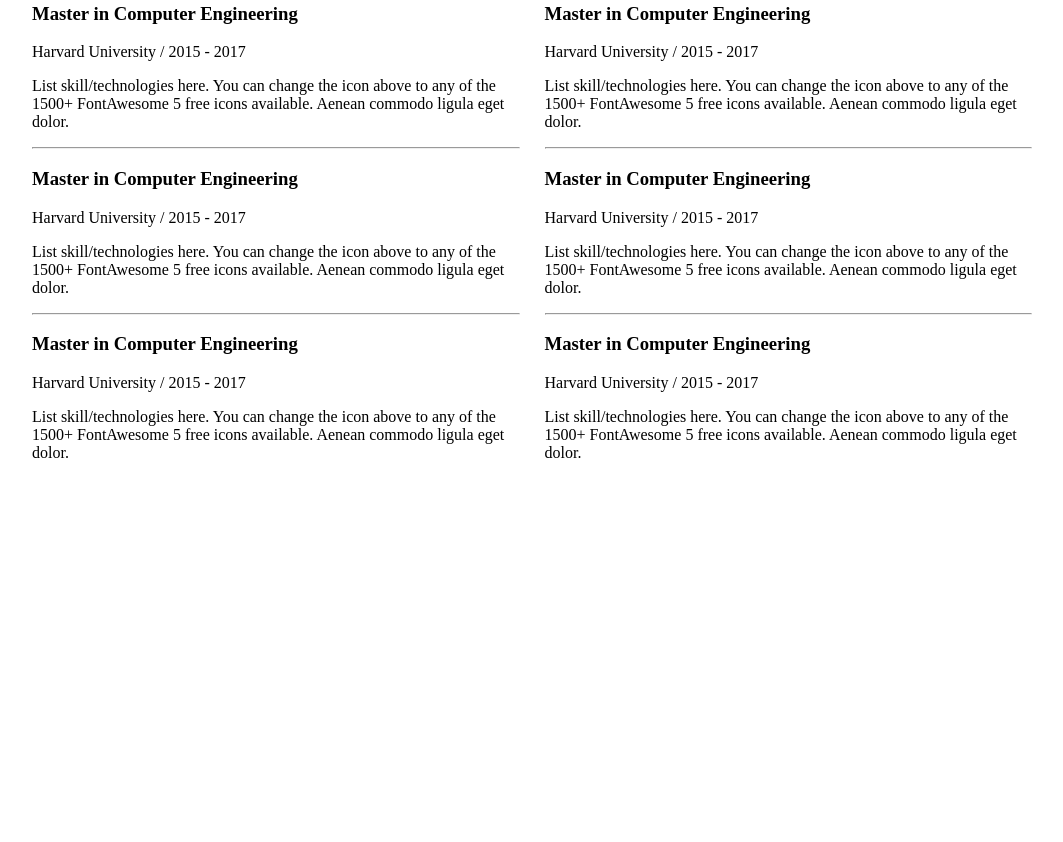
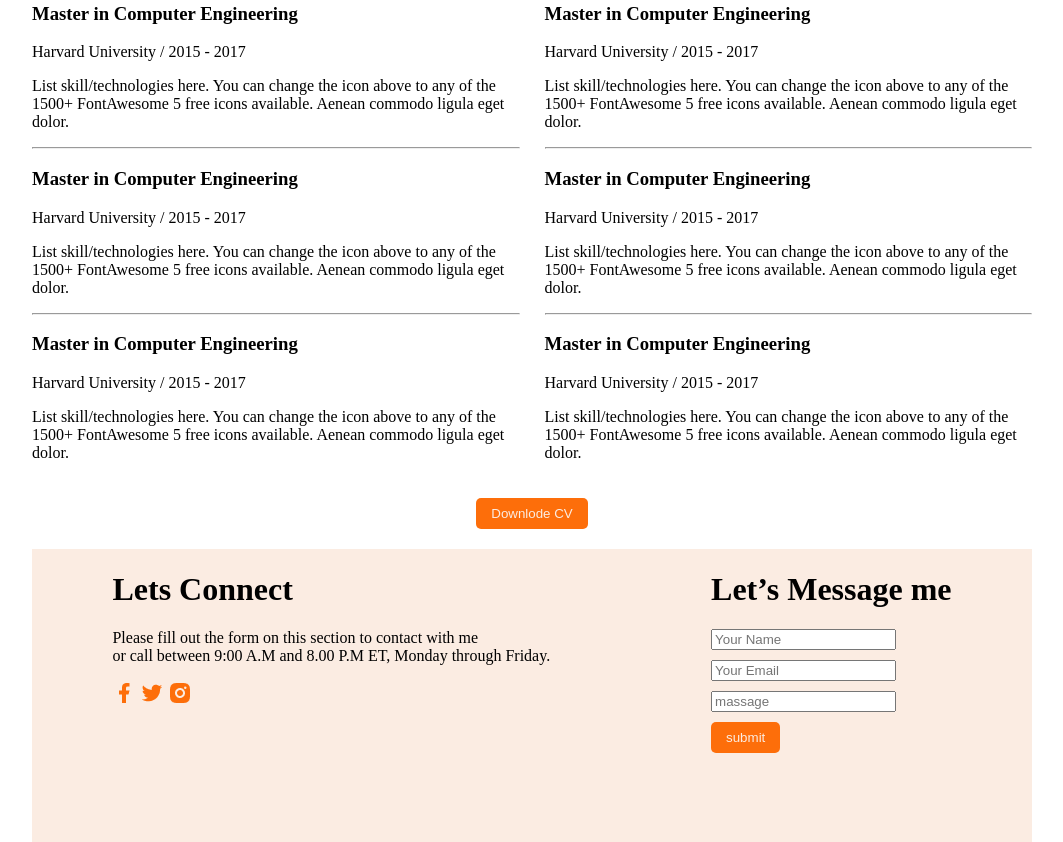
Before and after one commit to Shamimreza82/my-portfolio, a plain HTML site: page index.html in a window 1280 px wide. Shown: the part 1958-2800 px from the top of the page, without its empty margins (108-1171 px from the left). Before the commit the page ends 2456 px from the top, so only its background shows below. Drawn offline with Linux system fonts and the light colour scheme.

Commit message:
footer update

```diff
--- a/index.html
+++ b/index.html
@@ -111,8 +111,6 @@
     </section>
 
     <!-- A summary of My Resume section -->
-
-
    <section>
         <div class="resume-container">
             <div class="main-1">
@@ -165,14 +163,40 @@
                     <p class="sc-para">Harvard University / 2015 - 2017</p>
                     <p class="sc-addmore">List skill/technologies here. You can change the icon above to any of the 1500+ FontAwesome 5 free icons available. Aenean commodo ligula eget dolor.</p>
                 </div>
+
             </div>
+
         </div>
+        <div class="new-btn">
+            <button class="btn-primary-new">Downlode CV</button>
+        </div>
+
    </section>
+    </main>
 
 
-    </main>
+
     <footer>
+        <div class="lets-connect-container">
+            <div class="lets-text">
+                <h1 class="lets-head-text">Lets Connect</h1>
+                <p class="lets-para-text">Please fill out the form on this section to contact with me <br> or   call between 9:00 A.M and 8.00 P.M ET, Monday through Friday.</p>
+                <img src="/images/icons/facebook.png" alt="">
+                <img src="/images/icons/twitter.png" alt="">
+                <img src="/images/icons/insta.png" alt="">
+            </div>
+            <div class="massage-container">
+                <div class="massahe-text">
+                     <h1 class="massage-text">Let’s Message me</h1>
+                      <input class="input-fild" type="text" placeholder="Your Name">
+                      <input class="input-fild" type="text" placeholder="Your Email">
+                      <input class="input-fild" type="text" placeholder="massage">
+                      <button class="btn-primary-new">submit</button>
+                </div>
+            </div>
 
+
+        </div>
     </footer>
 </body>
 </html>
--- a/style/style.css
+++ b/style/style.css
@@ -25,8 +25,8 @@ li:hover {
     cursor: pointer;
 }
 .btn-primary {
-    margin-left: 20px;
     padding: 8px 15px;
+    margin-right: 15px;
     background-color: #FD6E0A;
     border: none;
     border-radius: 5px;
@@ -146,3 +146,39 @@ li:hover {
     justify-content: space-around;
     gap: 25px;
 }
+
+.btn-primary-new{
+    padding: 8px 15px;
+    background-color: #FD6E0A;
+    border: none;
+    border-radius: 5px;
+    color: #fbece2;
+    cursor: pointer;
+}
+
+.btn-primary-new:hover{
+    background-color: black;
+    color: #fbece2;
+}
+.new-btn {
+    display: flex;
+    justify-content: center;
+}
+
+/* footer secrion */
+
+.lets-connect-container {
+    display: flex;
+    display: flex;
+    width: 1000px;
+    height: 400px;
+    margin: 20px auto;
+    justify-content: space-around;
+    background-color:#fbece2
+}
+
+.input-fild {
+    display:block;
+    margin-bottom: 10px;
+
+}
```
